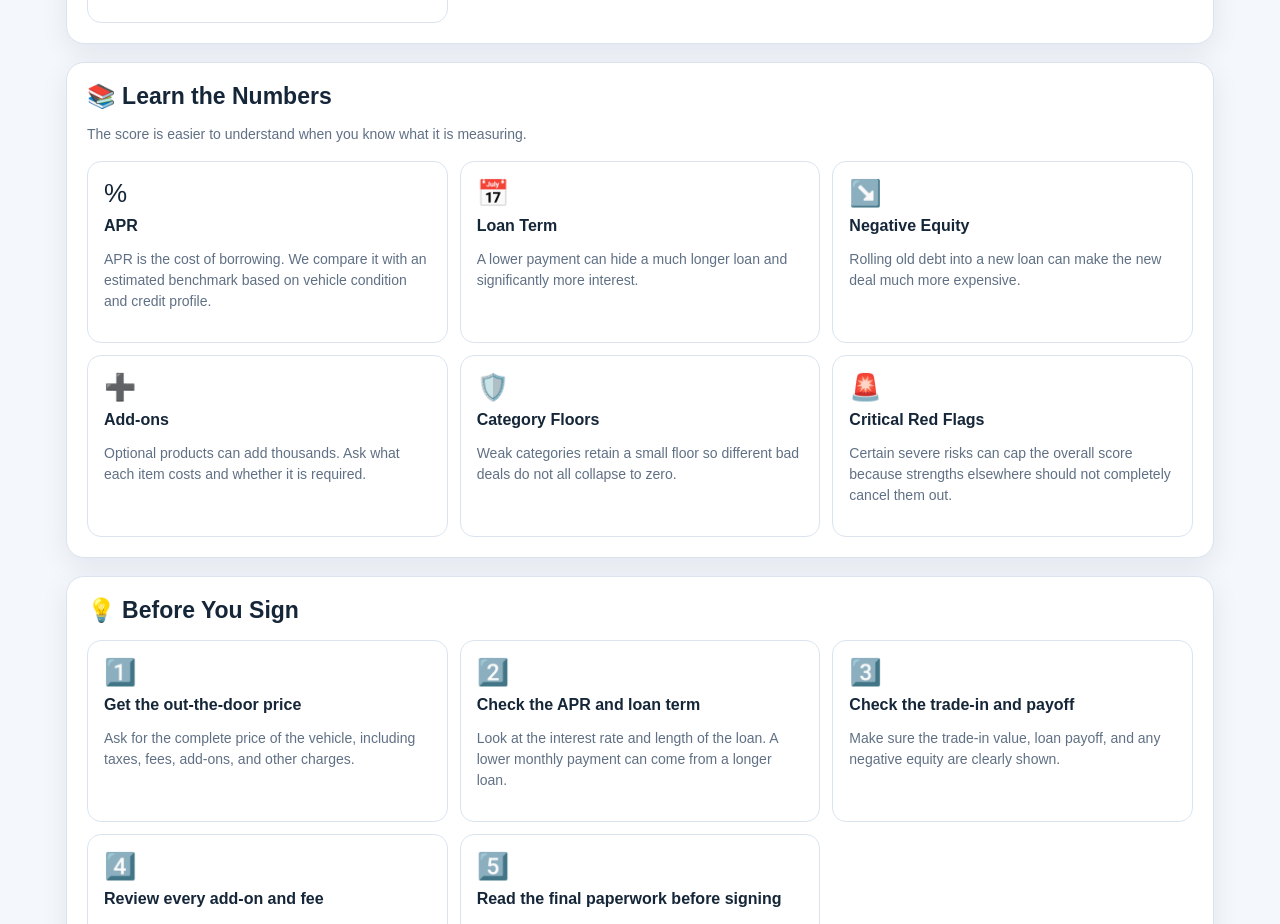
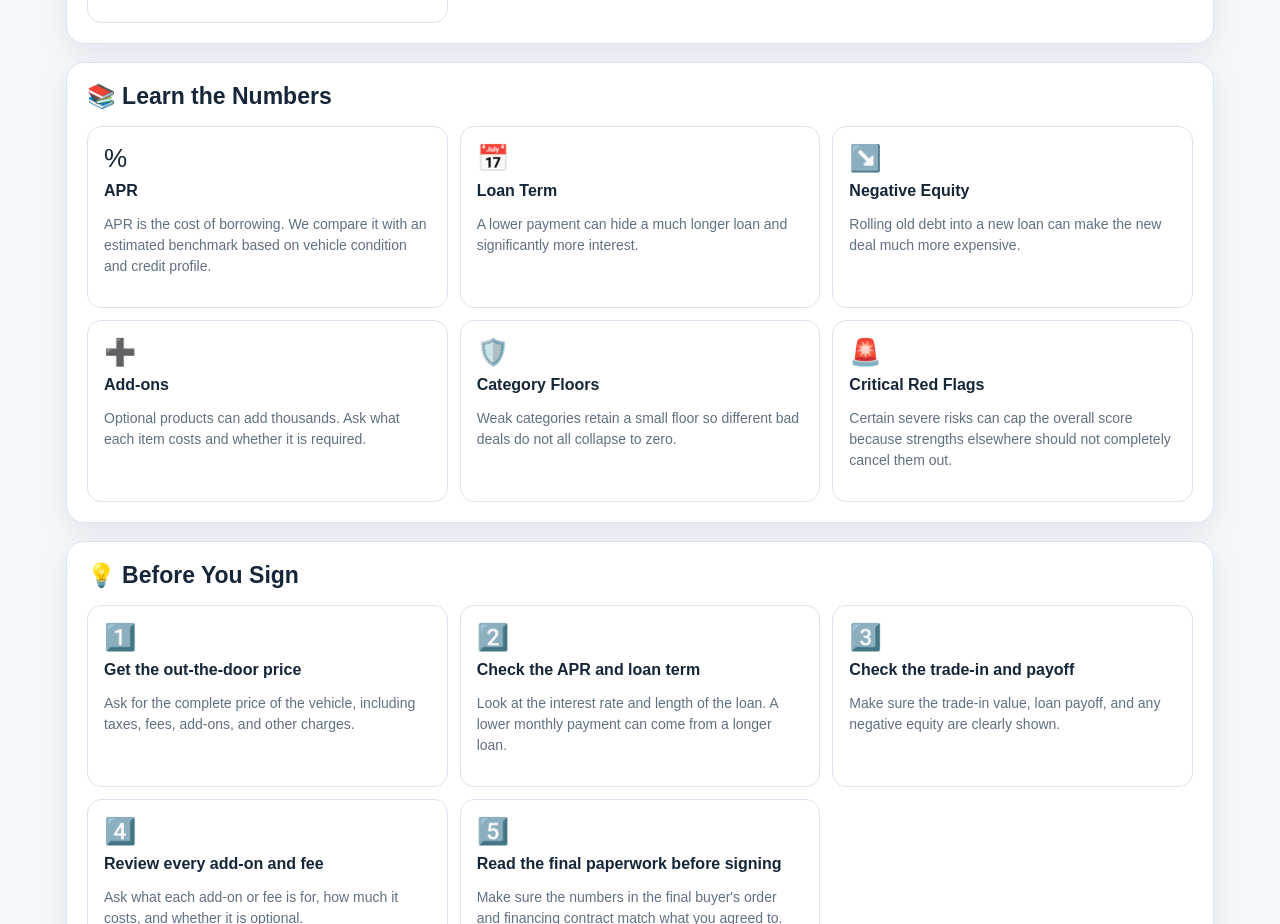
Before and after one commit to rmerrow1/dont-sign-this-yet, a Next.js app: page / in a window 1280 px wide. Shown: the part 3080-4004 px from the top of the page. Built offline with nearby package versions, Linux system fonts and the light colour scheme.

Commit message:
Remove subtitle from InfoSection
Removed the subtitle from the InfoSection component.

```diff
--- a/app/page.js
+++ b/app/page.js
@@ -547,7 +547,7 @@ const aprGuidance =
 /> <InfoSection
         id="learn"
         title="📚 Learn the Numbers"
-        subtitle="The score is easier to understand when you know what it is measuring."
+
         items={[
           ["%","APR","APR is the cost of borrowing. We compare it with an estimated benchmark based on vehicle condition and credit profile."],
           ["📅","Loan Term","A lower payment can hide a much longer loan and significantly more interest."],
```
